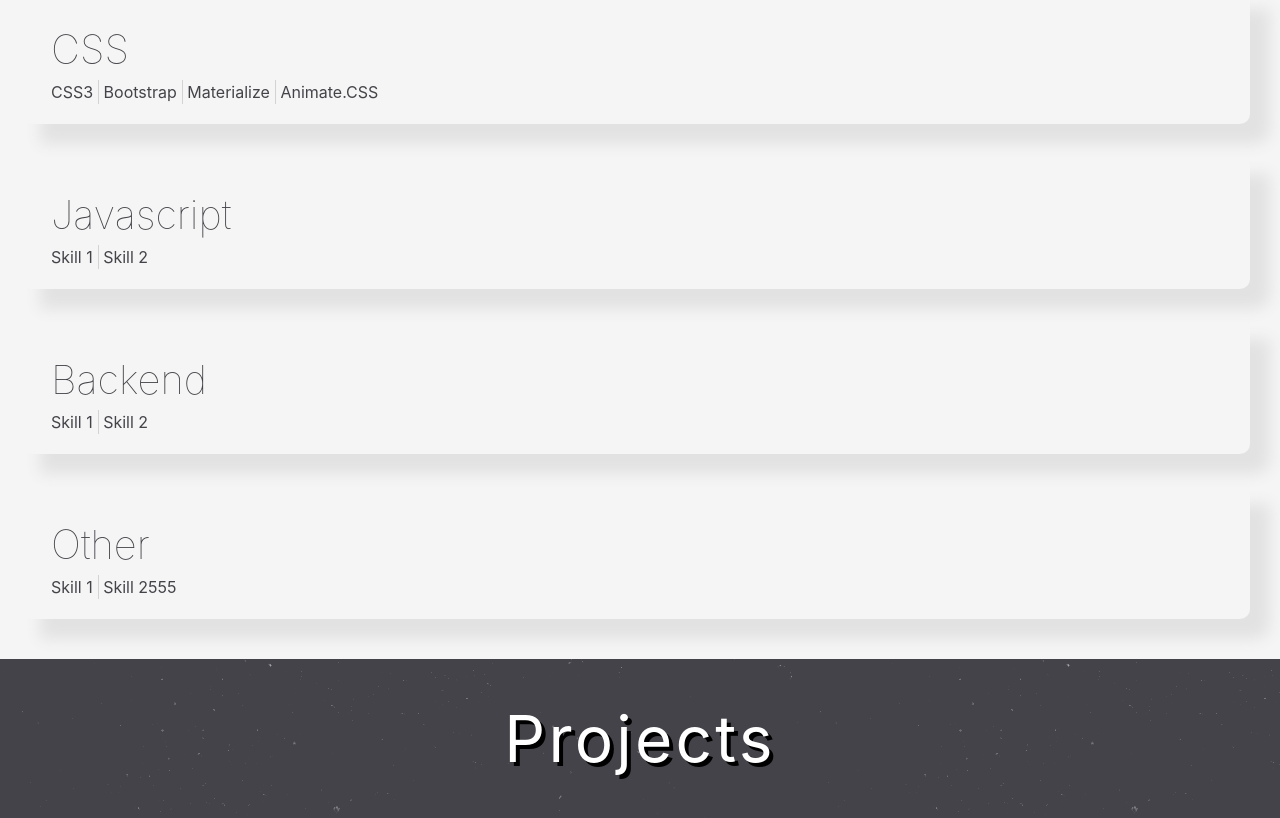
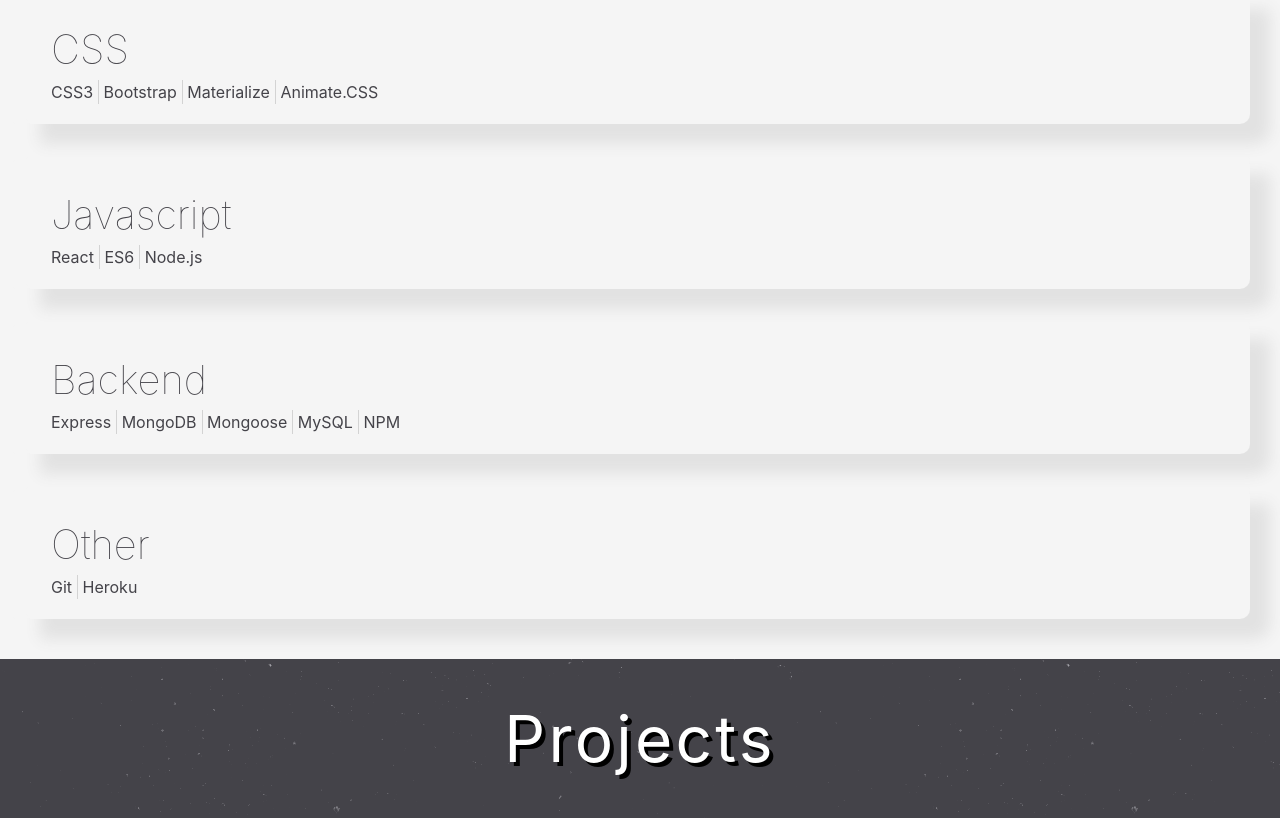
Before and after one commit to jmschindele/portfolio, a PHP site: page / in a window 1280 px wide. Shown: the part 1680-2498 px from the top of the page. Run offline with PHP 8.4, Linux system fonts and the light colour scheme; some libraries are stand-ins or nearby versions.

Commit message:
change background

```diff
--- a/assets/css/style.css
+++ b/assets/css/style.css
@@ -125,7 +125,8 @@ body {
 .home-container {
   min-width: 100vw;
   height: 100vh;
-  background-image: url("../images/stephen-cook-1676535-unsplash.jpg");
+  /* background-image: url("../images/stephen-cook-1676535-unsplash.jpg"); */
+  background-image: url("../images/alt-bg-2.jpeg");
   background-attachment: fixed;
   background-size: cover;
   overflow: hidden;
--- a/index.html
+++ b/index.html
@@ -144,18 +144,22 @@
           </ul>
           <ul>
             <li class="skill-list-heading">Javascript</li>
-            <li>Skill 1</li>
-            <li>Skill 2</li>
+            <li>React</li>
+            <li>ES6</li>
+            <li>Node.js</li>
           </ul>
           <ul>
             <li class="skill-list-heading">Backend</li>
-            <li>Skill 1</li>
-            <li>Skill 2</li>
+            <li>Express</li>
+            <li>MongoDB</li>
+            <li>Mongoose</li>
+            <li>MySQL</li>
+            <li>NPM</li>
           </ul>
           <ul>
             <li class="skill-list-heading">Other</li>
-            <li>Skill 1</li>
-            <li>Skill 2555</li>
+            <li>Git</li>
+            <li>Heroku</li>
           </ul>
         </div>
       </div>
```
Also changed, not shown: assets/images/alt-bg-1.jpeg (added), assets/images/alt-bg-2.jpeg (added), assets/images/alt-bg-3.jpeg (added), assets/images/alt-bg-4.jpg (added), assets/images/alt-bg-5.jpeg (added), 3 other files.
